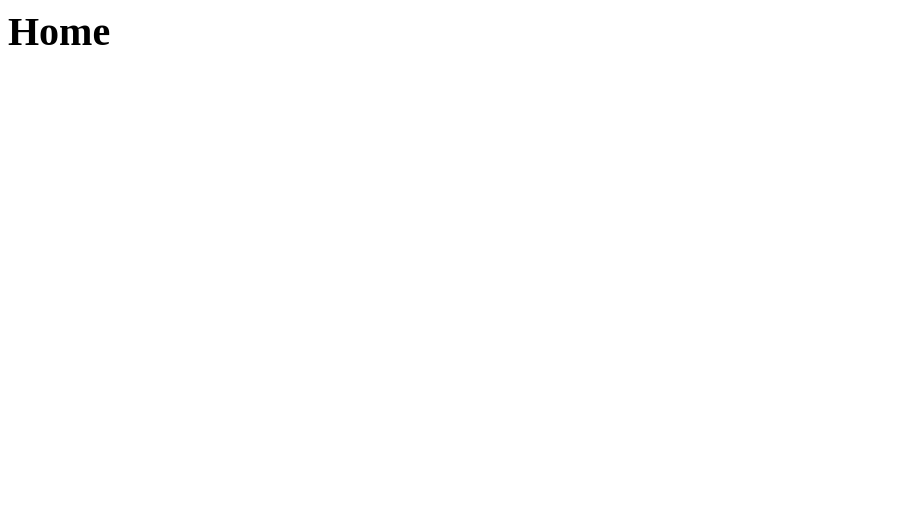
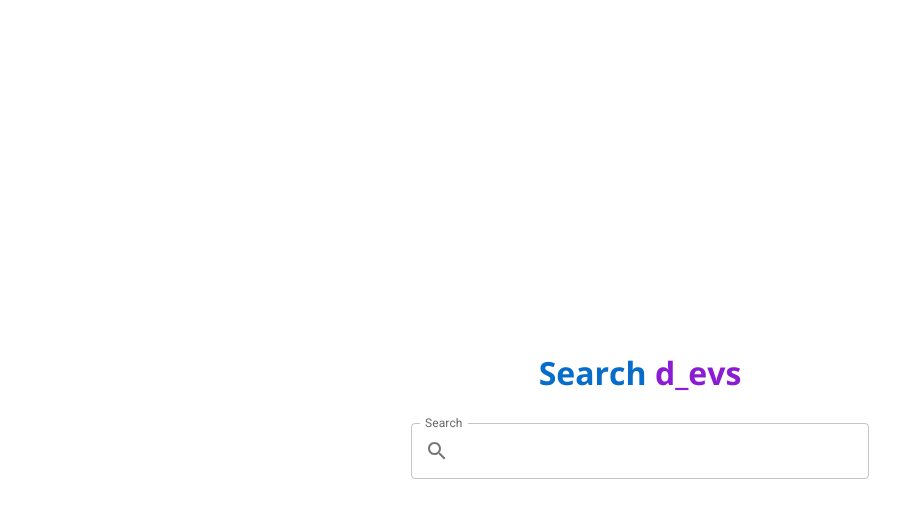
Before and after one commit to erikbarcella/searchdevs, a React (Create React App) app in the folder searchdevs/: page / in a window 1280 px wide. Shown: the top 518 px of the page, without its empty margins (0-920 px from the left). Built offline with nearby package versions, Linux system fonts and the light colour scheme.

Commit message:
atualizacao pagina home
realizado alguns ajustes na pagina home

```diff
--- a/searchdevs/package.json
+++ b/searchdevs/package.json
@@ -3,6 +3,10 @@
   "version": "0.1.0",
   "private": true,
   "dependencies": {
+    "@emotion/react": "^11.11.3",
+    "@emotion/styled": "^11.11.0",
+    "@mui/icons-material": "^5.15.4",
+    "@mui/material": "^5.15.4",
     "@testing-library/jest-dom": "^5.17.0",
     "@testing-library/react": "^13.4.0",
     "@testing-library/user-event": "^13.5.0",
--- a/searchdevs/public/index.html
+++ b/searchdevs/public/index.html
@@ -8,6 +8,10 @@
       name="description"
       content="Web site created using create-react-app"
     />
+    <link rel="preconnect" href="https://fonts.googleapis.com">
+    <link rel="preconnect" href="https://fonts.gstatic.com" crossorigin>
+    <link href="https://fonts.googleapis.com/css2?family=Roboto:ital,wght@0,100;0,300;0,400;0,500;0,700;0,900;1,100;1,300;1,400;1,500;1,700;1,900&display=swap" rel="stylesheet">
+    <link href="https://fonts.googleapis.com/css2?family=Open+Sans:ital,wght@0,300..800;1,300..800&family=Roboto:ital,wght@0,100;0,300;0,400;0,500;0,700;0,900;1,100;1,300;1,400;1,500;1,700;1,900&display=swap" rel="stylesheet">
     <link rel="icon" href="%PUBLIC_URL%/logo192.png" />
 
     <title>Search D_evs</title>
--- a/searchdevs/src/App.css
+++ b/searchdevs/src/App.css
@@ -1,5 +1,15 @@
 .App {
   text-align: center;
+}
+
+body {
+  font-family: 'Open Sans', sans-serif;
+  font-weight: 100;
+  font-style: normal;
+  font-size: 16px;
+  /* display: flex;
+  align-items: center;
+  justify-content: center; */
 }
 
 .App-logo {
@@ -28,11 +38,6 @@
   color: #61dafb;
 }
 
-h1 {
-  font-size: 2.5rem;
-  margin: 0;
-}
-
 @keyframes App-logo-spin {
   from {
     transform: rotate(0deg);
@@ -41,3 +46,19 @@ h1 {
     transform: rotate(360deg);
   }
 }
+
+.home{
+  display: flex;
+  flex-direction: column;
+  align-items: center;
+  justify-content: center;
+  height: 100vh; /* Isso fará com que o elemento ocupe toda a altura da tela */
+}
+
+.search-color {
+  color: #066dcc;
+}
+
+.devs-color {
+  color: #8c1cd4;
+}
--- /dev/null
+++ b/searchdevs/src/Components/Search.jsx
@@ -0,0 +1,33 @@
+import * as React from 'react';
+import Box from '@mui/material/Box';
+import TextField from '@mui/material/TextField';
+import InputAdornment from '@mui/material/InputAdornment';
+import SearchIcon from '@mui/icons-material/Search';
+
+export default function FormPropsTextFields() {
+  return (
+    <Box
+    component="form"
+    sx={{
+      '& .MuiTextField-root': { m: 1, width: '50ch' },
+    }}
+    noValidate
+    autoComplete="off"
+  >
+    <div>
+      <TextField
+        id="outlined-search"
+        label="Search"
+        type="search"
+        InputProps={{
+          startAdornment: (
+            <InputAdornment position="start">
+              <SearchIcon />
+            </InputAdornment>
+          ),
+        }}
+      />
+    </div>
+  </Box>
+  );
+}
--- a/searchdevs/src/Pages/Home.jsx
+++ b/searchdevs/src/Pages/Home.jsx
@@ -1,7 +1,14 @@
+import Search from '../Components/Search'
+
 export function Home() {
     return (
         <>
-            <h1>Home</h1>
+        <div className='home'>
+        <h1><span className="search-color">Search </span><span className="devs-color">d_evs</span></h1>
+            <Search />
+        </div>
+
+
         </>
     )
 }
--- a/searchdevs/src/index.css
+++ /dev/null
@@ -1,13 +0,0 @@
-body {
-  margin: 0;
-  font-family: -apple-system, BlinkMacSystemFont, 'Segoe UI', 'Roboto', 'Oxygen',
-    'Ubuntu', 'Cantarell', 'Fira Sans', 'Droid Sans', 'Helvetica Neue',
-    sans-serif;
-  -webkit-font-smoothing: antialiased;
-  -moz-osx-font-smoothing: grayscale;
-}
-
-code {
-  font-family: source-code-pro, Menlo, Monaco, Consolas, 'Courier New',
-    monospace;
-}
```
Also changed, not shown: 1 other file (tests, documents, lock files or other folders).
